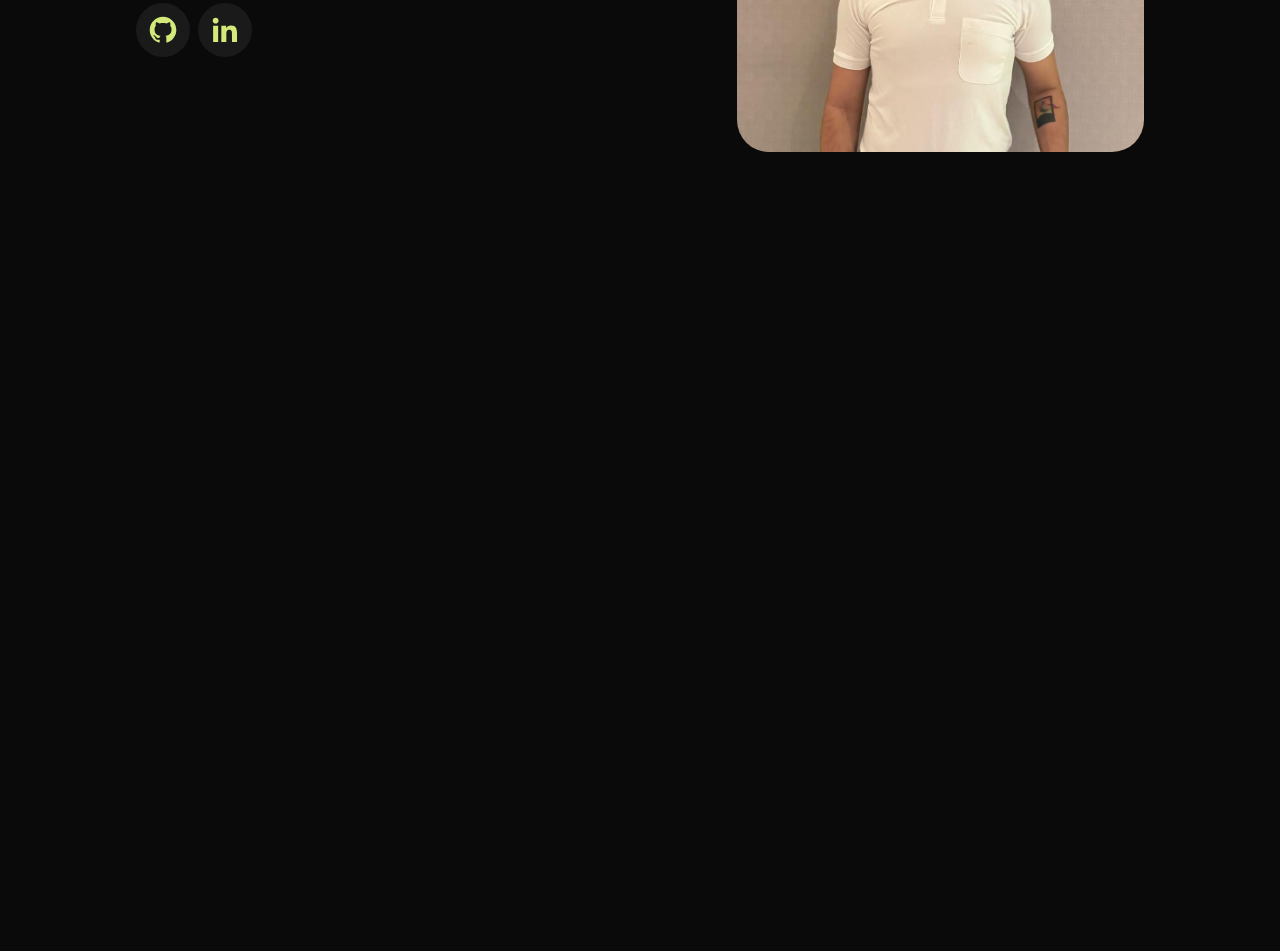
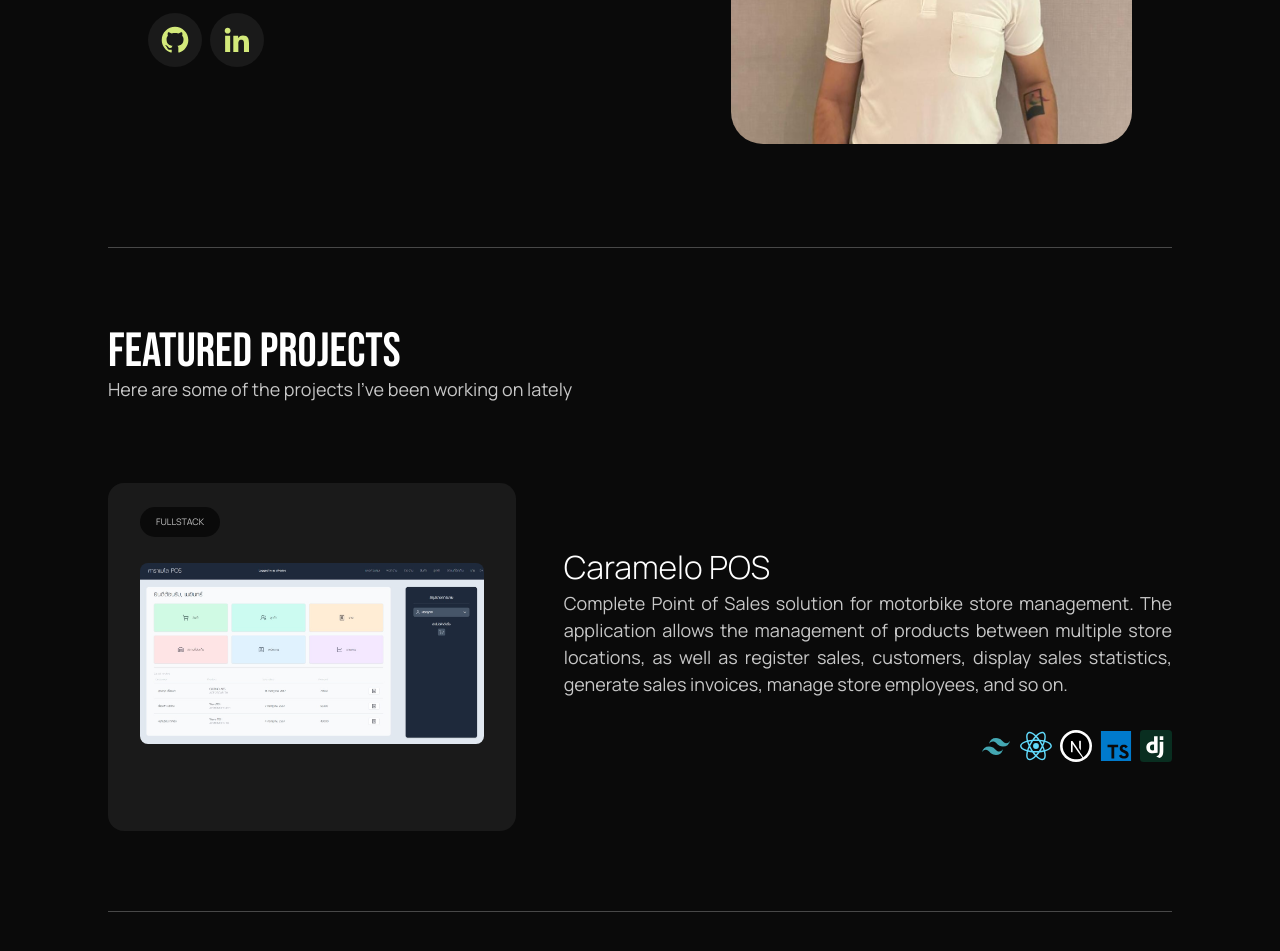
Before and after one commit to silvestr3/silvestr3.github.io, a plain HTML site: page index.html in a window 1280 px wide. Shown: the part 519-1470 px from the top of the page. Before the commit the page ends 800 px from the top, so only its background shows below. Drawn offline with Linux system fonts and the light colour scheme.

Commit message:
added featured projects section

```diff
--- a/index.html
+++ b/index.html
@@ -49,6 +49,59 @@
             <img src="assets/img/me.jpg" alt="">
         </div>
     </section>
+
+    <section id="projects">
+        <div class="border"></div>
+
+        <h2>Featured projects</h2>
+        <span>Here are some of the projects I've been working on lately</span>
+
+        <div class="project">
+
+            <div class="preview">
+                <span>fullstack</span>
+                <img src="assets/img/caramelo-dashboard.jpg" alt="Screenshot of Caramelo POS dashboard">
+            </div>
+
+            <div class="info">
+                <h3>Caramelo POS</h3>
+                <p>Complete Point of Sales solution for motorbike store management. The application allows the
+                    management of
+                    products between multiple store locations, as well as register sales, customers, display sales
+                    statistics, generate sales invoices, manage store employees, and so on.</p>
+
+                <div class="stack">
+                    <div>
+                        <img src="assets/icons/tailwind.svg">
+                        <span>Tailwind CSS</span>
+                    </div>
+
+                    <div>
+                        <img src="assets/icons/react.svg">
+                        <span>React</span>
+                    </div>
+
+                    <div>
+                        <img src="assets/icons/nextjs.svg">
+                        <span>Next.JS</span>
+                    </div>
+
+                    <div>
+                        <img src="assets/icons/typescript.svg">
+                        <span>Typescript</span>
+                    </div>
+
+                    <div>
+                        <img src="assets/icons/django.svg">
+                        <span>Django</span>
+                    </div>
+                </div>
+            </div>
+
+        </div>
+
+        <div class="border"></div>
+    </section>
 </body>
 
 </html>
--- a/styles/global.css
+++ b/styles/global.css
@@ -22,6 +22,10 @@
     --fs-xl: 4rem;
 }
 
+html {
+    scroll-behavior: smooth;
+}
+
 body {
     background-color: var(--bg-primary);
     color: var(--font-color-secondary);
@@ -41,7 +45,7 @@ h2 {
 }
 
 h3 {
-    font: 500 var(--fs-base)/1.4 var(--ff-title);;
+    font: 300 var(--fs-base)/1.4 var(--ff-base);;
 }
 
 a {
--- a/styles/hero.css
+++ b/styles/hero.css
@@ -2,7 +2,7 @@ section#hero {
     display: flex;
     gap: 10rem;
     align-items: center;
-    padding-inline: 6rem;
+    padding-inline: 6.75rem;
     margin-block: 6rem;
 
     max-width: 75rem;
--- a/styles/index.css
+++ b/styles/index.css
@@ -1,3 +1,5 @@
 @import url(global.css);
 @import url(header.css);
 @import url(hero.css);
+@import url(projects.css);
+@import url(util.css);
--- /dev/null
+++ b/styles/projects.css
@@ -0,0 +1,100 @@
+section#projects {
+    padding-inline: 6.75rem;
+    margin-inline: auto;
+    max-width: 80rem;
+
+    & .project {
+        display: flex;
+        align-items: center;
+        flex-basis: auto;
+        gap: 3rem;
+        margin-top: 5rem;
+
+        & .preview {
+            background-color: var(--bg-secondary);
+            border-radius: 1rem;
+            padding: 5rem 2rem;
+            position: relative;
+
+            & span {
+                position: absolute;
+                top: 1.5rem;
+                left: 2rem;
+
+                background-color: var(--bg-primary);
+                padding: .5rem 1rem;
+                border-radius: 2rem;
+                font-size: xx-small;
+                text-transform: uppercase;
+            }
+
+            & img {
+                border-radius: .5rem;
+                transition: transform 300ms;
+            }
+
+            &:hover img {
+                transform: scale(1.2);
+            }
+        }
+
+        & .info {
+            text-align: justify;
+
+            & .stack {
+                display: flex;
+                gap: .5rem;
+                align-items: center;
+                justify-content: flex-end;
+                margin-top: 2rem;
+
+                & img {
+                    width: 2rem;
+                    height: auto;
+                }
+
+                & > div {
+                    position: relative;
+
+                    & img + span {
+                        font-size: small;
+                        width: max-content;
+
+                        position: absolute;
+                        left: 50%;
+                        transform: translate(-50%,0);
+
+                        display: none;
+
+                        background-color: var(--bg-secondary);
+                        padding: .5rem 1rem;
+                        border-radius: 2rem;
+                    }
+
+                    & img {
+                        cursor: pointer;
+                        transition: transform 300ms;
+
+                        &:hover {
+                            transform: scale(1.2);
+                        }
+                    }
+
+                    & img:hover + span {
+                        display: block;
+                    }
+                }
+            }
+        }
+    }
+}
+
+@media (width <= 60em) {
+    section#projects {
+        padding: 2rem;
+
+        & .project {
+            flex-direction: column;
+        }
+    }
+}
--- /dev/null
+++ b/styles/util.css
@@ -0,0 +1,5 @@
+.border {
+    height: 1px;
+    background-color: #484848;
+    margin-block: 5rem;
+}
```
Also changed, not shown: assets/icons/django.svg (added), assets/icons/nextjs.svg (added), assets/icons/react.svg (added), assets/icons/tailwind.svg (added), assets/icons/typescript.svg (added), assets/img/caramelo-dashboard.jpg (added).
